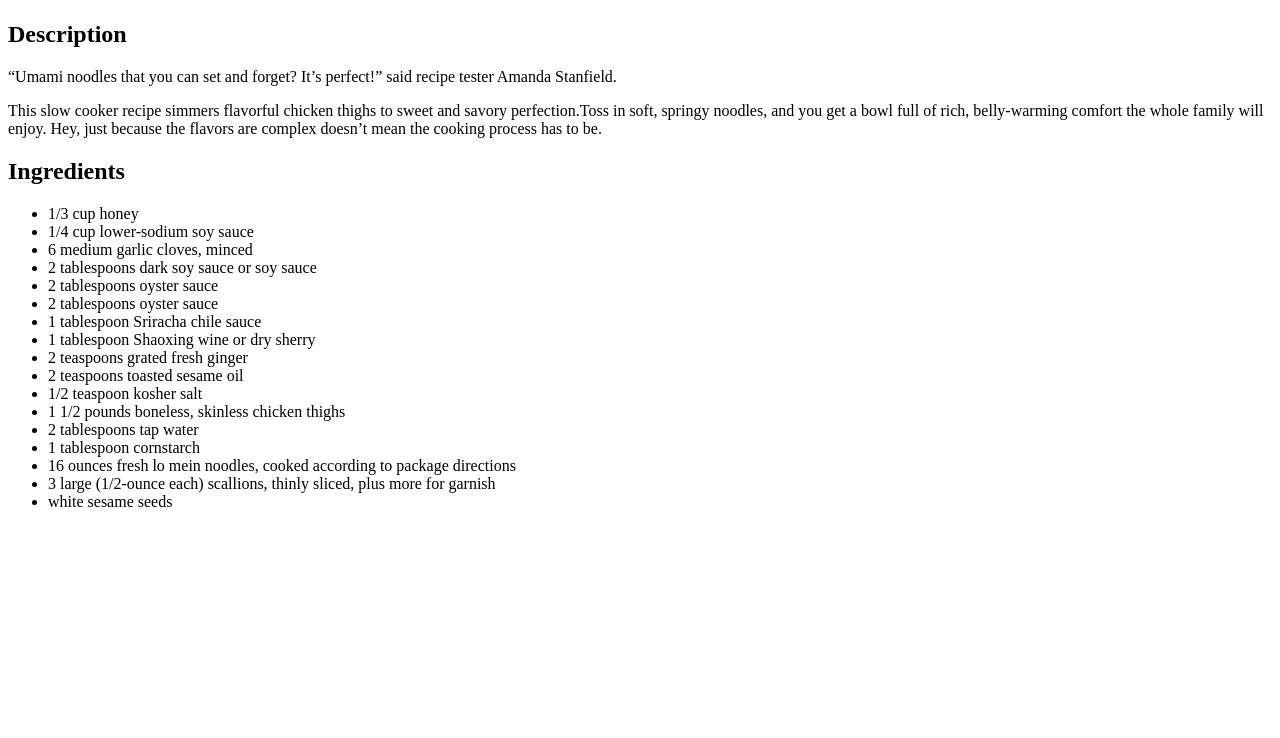
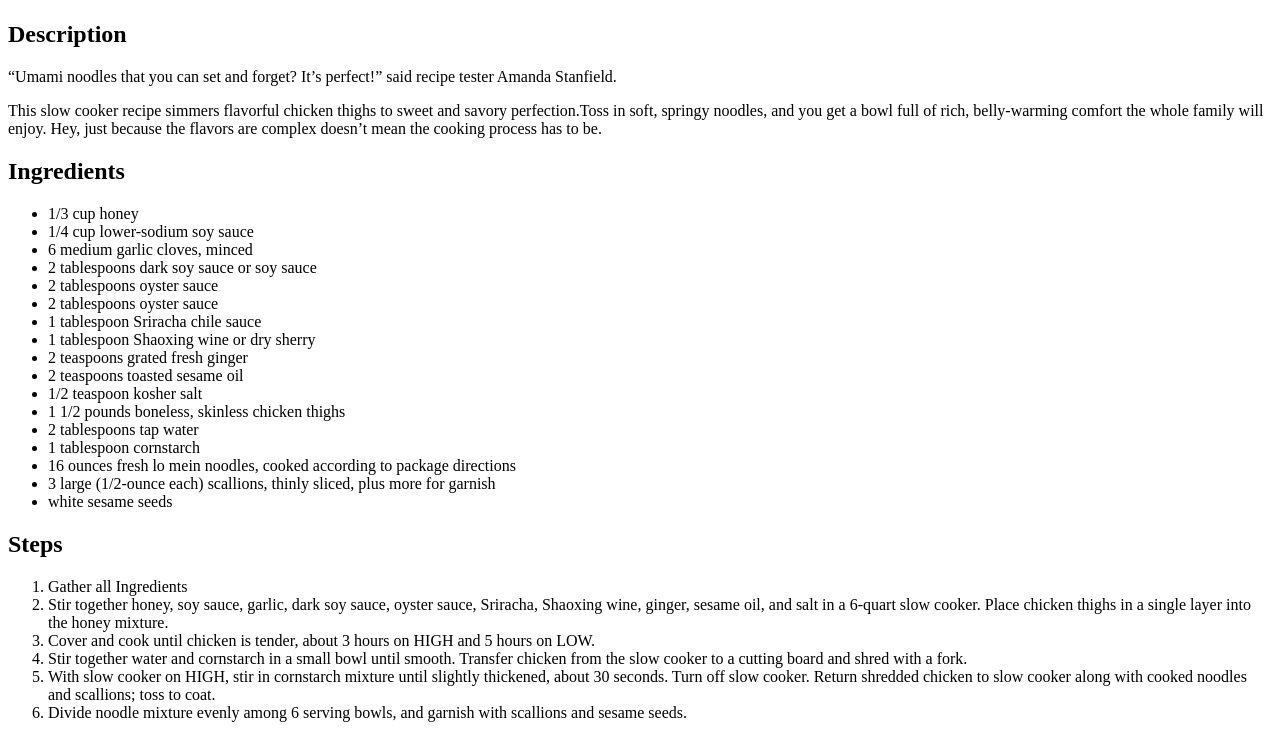
Before and after one commit to Sabi-294/odin-recipes, a plain HTML site: page recipes/Noodles.html in a window 1280 px wide. Shown: the part 533-1271 px from the top of the page. Before the commit the page ends 1060 px from the top, so only its background shows below. Drawn offline with Linux system fonts and the light colour scheme.

Commit message:
feat: Add Directions to recipe

```diff
--- a/recipes/Noodles.html
+++ b/recipes/Noodles.html
@@ -31,5 +31,17 @@
         <li>3 large (1/2-ounce each) scallions, thinly sliced, plus more for garnish</li>
         <li>white sesame seeds</li>
     </ul>
+
+    <h2>Steps</h2>
+    <ol>
+        <li>Gather all Ingredients</li>
+        <li>Stir together honey, soy sauce, garlic, dark soy sauce, oyster sauce, Sriracha, Shaoxing wine, ginger, sesame oil, and salt in a 6-quart slow cooker. Place chicken thighs in a single layer into the honey mixture.</li>
+        <li>Cover and cook until chicken is tender, about 3 hours on HIGH and 5 hours on LOW.</li>
+        <li>Stir together water and cornstarch in a small bowl until smooth. Transfer chicken from the slow cooker to a cutting board and shred with a fork.</li>
+        <li>With slow cooker on HIGH, stir in cornstarch mixture until slightly thickened, about 30 seconds. Turn off slow cooker. Return shredded chicken to slow cooker along with cooked noodles and scallions; toss to coat.</li>
+        <li>Divide noodle mixture evenly among 6 serving bowls, and garnish with scallions and sesame seeds.</li>
+
+
+    </ol>
 </body>
 </html>
```
